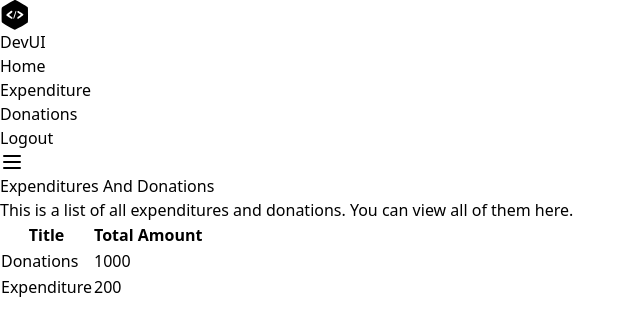
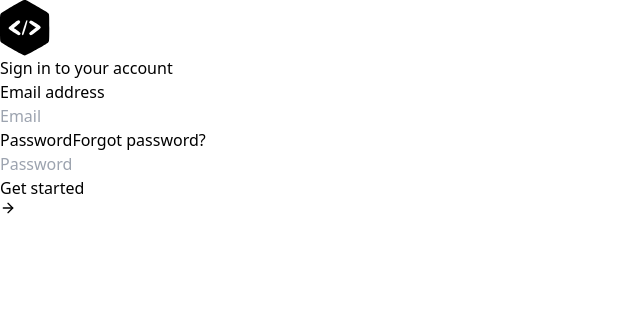
Before and after one commit to laxmanarao5/Ganesh-Chaturdhi-FE, a React (Vite) app: page / in a window 1280 px wide. Shown: the top 332 px of the page, without its empty margins (0-640 px from the left). Built offline with nearby package versions, Linux system fonts and the light colour scheme.

Commit message:
added formik validation for login

```diff
--- a/src/components/Login/Login.jsx
+++ b/src/components/Login/Login.jsx
@@ -1,14 +1,25 @@
-import React from 'react'
-import { ArrowRight } from 'lucide-react'
-import { useNavigate } from 'react-router-dom'
+import React from 'react';
+import { ArrowRight } from 'lucide-react';
+import { useNavigate } from 'react-router-dom';
+import { Formik, Form, Field, ErrorMessage } from 'formik';
+import * as Yup from 'yup';
+
+const validationSchema = Yup.object({
+  email: Yup.string()
+    .email('Invalid email address')
+    .required('Email address is required'),
+  password: Yup.string()
+    .required('Password is required'),
+});
 
 function Login() {
-  let navigate = useNavigate()
+  let navigate = useNavigate();
 
-  const handleSubmit = (e)=>{
-    e.preventDefault()
-    navigate("/")
-  }
+  const handleSubmit = (values) => {
+    console.log(values);
+    navigate("/");
+  };
+
   return (
     <section>
       <div className="items-center justify-center px-4 py-10 sm:px-6 sm:py-16 lg:px-8 lg:py-24">
@@ -30,48 +41,51 @@ function Login() {
           <h2 className="text-center text-2xl font-bold leading-tight text-black">
             Sign in to your account
           </h2>
-          {/* <p className="mt-2 text-center text-sm text-gray-600 ">
-            Don&apos;t have an account?{' '}
-            <a
-              href="#"
-              title=""
-              className="font-semibold text-black transition-all duration-200 hover:underline"
+          <Formik
+            initialValues={{ email: '', password: '' }}
+            validationSchema={validationSchema}
+            onSubmit={handleSubmit}
           >
-              Create a free account
-            </a>
-          </p> */}
-          <form onSubmit={handleSubmit} className="mt-8">
+            {() => (
+              <Form className="mt-8">
                 <div className="space-y-5">
                   <div>
-                <label htmlFor="" className="text-base font-medium text-gray-900">
-                  {' '}
-                  Email address{' '}
+                    <label htmlFor="email" className="text-base font-medium text-gray-900">
+                      Email address
                     </label>
                     <div className="mt-2">
-                  <input
-                    className="flex h-10 w-full rounded-md border border-gray-300 bg-transparent px-3 py-2 text-sm placeholder:text-gray-400 focus:outline-none focus:ring-1 focus:ring-gray-400 focus:ring-offset-1 disabled:cursor-not-allowed disabled:opacity-50"
+                      <Field
+                        id="email"
+                        name="email"
                         type="email"
                         placeholder="Email"
-                  ></input>
+                        className="flex h-10 w-full rounded-md border border-gray-300 bg-transparent px-3 py-2 text-sm placeholder:text-gray-400 focus:outline-none focus:ring-1 focus:ring-gray-400 focus:ring-offset-1"
+                      />
+                      <ErrorMessage name="email">
+                        {(msg) => <div className="text-red-600 text-sm mt-1">{msg}</div>}
+                      </ErrorMessage>
                     </div>
                   </div>
                   <div>
                     <div className="flex items-center justify-between">
-                  <label htmlFor="" className="text-base font-medium text-gray-900">
-                    {' '}
-                    Password{' '}
+                      <label htmlFor="password" className="text-base font-medium text-gray-900">
+                        Password
                       </label>
                       <a href="#" title="" className="text-sm font-semibold text-black hover:underline">
-                    {' '}
-                    Forgot password?{' '}
+                        Forgot password?
                       </a>
                     </div>
                     <div className="mt-2">
-                  <input
-                    className="flex h-10 w-full rounded-md border border-gray-300 bg-transparent px-3 py-2 text-sm placeholder:text-gray-400 focus:outline-none focus:ring-1 focus:ring-gray-400 focus:ring-offset-1 disabled:cursor-not-allowed disabled:opacity-50"
+                      <Field
+                        id="password"
+                        name="password"
                         type="password"
                         placeholder="Password"
-                  ></input>
+                        className="flex h-10 w-full rounded-md border border-gray-300 bg-transparent px-3 py-2 text-sm placeholder:text-gray-400 focus:outline-none focus:ring-1 focus:ring-gray-400 focus:ring-offset-1"
+                      />
+                      <ErrorMessage name="password">
+                        {(msg) => <div className="text-red-600 text-sm mt-1">{msg}</div>}
+                      </ErrorMessage>
                     </div>
                   </div>
                   <div>
@@ -83,11 +97,13 @@ function Login() {
                     </button>
                   </div>
                 </div>
-          </form>
+              </Form>
+            )}
+          </Formik>
         </div>
       </div>
     </section>
-  )
+  );
 }
 
-export default Login
+export default Login;
--- a/src/main.jsx
+++ b/src/main.jsx
@@ -5,7 +5,7 @@ import { Home, Expenditure, Donations, Layout, Login } from './components/index.
 import { createBrowserRouter, RouterProvider, Route, createRoutesFromElements } from 'react-router-dom';
 
 // Example authentication status
-const isLoggedIn = true;
+const isLoggedIn = false;
 
 // Define routes
 const router = createBrowserRouter(
```
Lines whose indentation alone changed are shown as unchanged.
